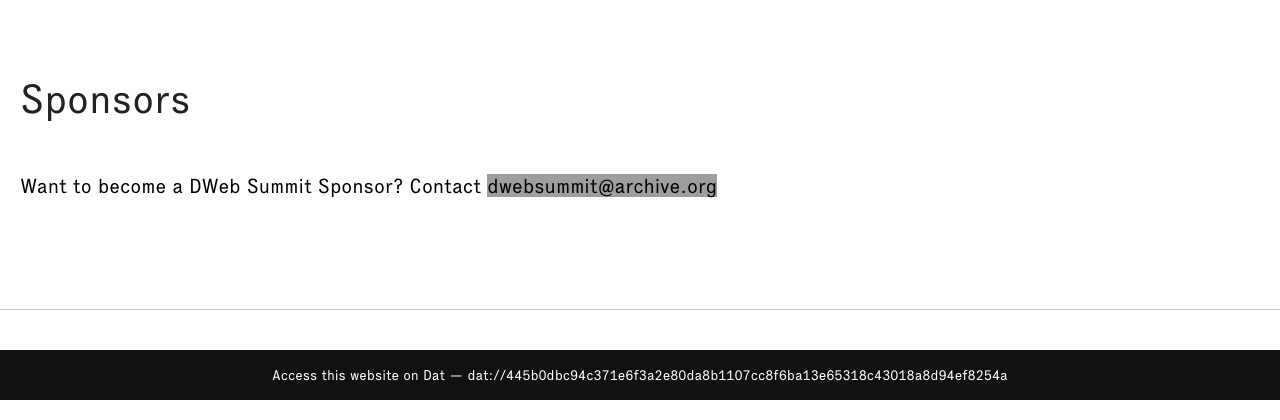
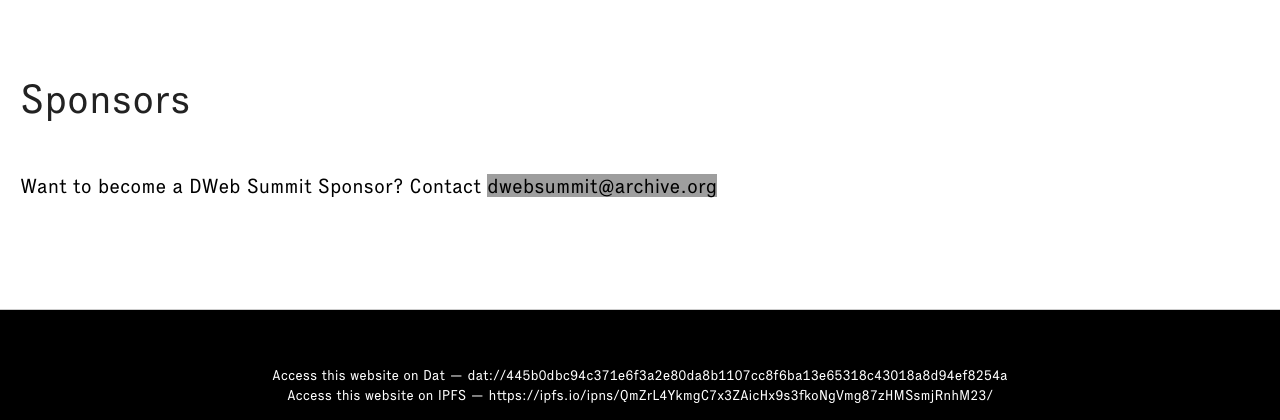
Before and after one commit to internetarchive/dwebsummit-site-2, a Python web app: template dwebsummit/dwebsummit_frontend/templates/dwebsummit/page-templates/home.html in a window 1280 px wide. Shown: the part 2377-2797 px from the top of the page. Run offline with Jinja, Linux system fonts and the light colour scheme; the template is opened without the code that fills it, so the values that code supplies are empty; style sheets or scripts are compiled from the project's sources; some libraries are stand-ins or nearby versions; grey boxes are pictures that could not be loaded.

Commit message:
Update footer. Add IPFS

```diff
--- a/dwebsummit/dwebsummit_frontend/static/css/main.scss
+++ b/dwebsummit/dwebsummit_frontend/static/css/main.scss
@@ -255,7 +255,7 @@ section#join-the-conversation {
 }
 
 footer {
-  background-color: white;
+  background-color: black;
   color:white;
   border-top: 1px solid #ccc;
   min-height: $header_size;
@@ -266,7 +266,7 @@ footer {
     a { display: block; text-decoration: none; }
   }
   a {
-    color: black;
+    color: white;
     font-weight: lighter;
   }
   padding: 0;
@@ -275,7 +275,6 @@ footer {
 .p2p-wrapper {
   a { color: white; word-break: break-all; }
   line-height: 2rem;
-  background-color: $darkgrey;
   padding: 1.5rem;
   font-size: .7em;
 }
--- a/dwebsummit/dwebsummit_frontend/templates/dwebsummit/_footer.html
+++ b/dwebsummit/dwebsummit_frontend/templates/dwebsummit/_footer.html
@@ -14,11 +14,10 @@
           <div class="p2p-access-label">Access this website on <a href="https://datproject.org">Dat</a> &mdash; </div>
           <a href="dat://445b0dbc94c371e6f3a2e80da8b1107cc8f6ba13e65318c43018a8d94ef8254a">dat://445b0dbc94c371e6f3a2e80da8b1107cc8f6ba13e65318c43018a8d94ef8254a</a>
         </div>
-        <!--
         <div class="p2p-row">
-          <a href="https://ipfs.io">IPFS</a>&nbsp;&mdash;&nbsp;<a href="http://ciqauvzqe3ztsnbf7ra4oceg5voqrerodzsp3unxrohjtvs7drv62gy.ipfs.neocitiesops.net">QmP31tvm5m2DtPaBc69eCKmb35uc3XBXXftJLuFeNSDwfQ</a>
-        </div>
-        -->
+            <div class="p2p-access-label">Access this website on <a href="https://ipfs.io">IPFS</a> &mdash; </div>
+            <a href="https://ipfs.io/ipns/QmZrL4YkmgC7x3ZAicHx9s3fkoNgVmg87zHMSsmjRnhM23/">https://ipfs.io/ipns/QmZrL4YkmgC7x3ZAicHx9s3fkoNgVmg87zHMSsmjRnhM23/</a>
+          </div>
       </div>
   </footer>
 </div>
```
